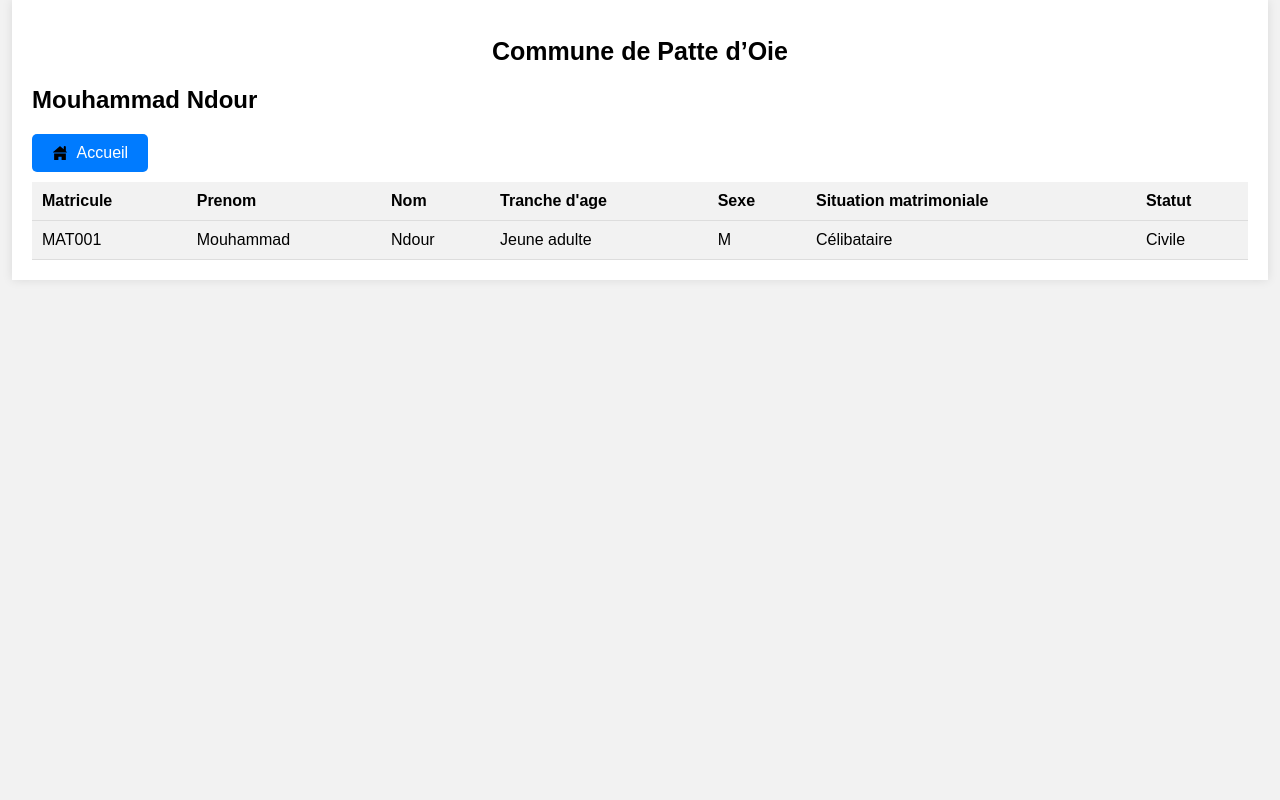
After one commit to ndourmouhammad/Enr-lement-des-membres-de-la-commune, a PHP site: page /read.php?matricule=MAT001 in a window 1280 px wide. The commit adds this page. Run offline with PHP 8.4, Linux system fonts and the light colour scheme; data comes from the database, SQL or seed files in the repository.

Commit message:
ajout de la page détails de chaque membre

```diff
--- a/crud.interface.php
+++ b/crud.interface.php
@@ -4,4 +4,5 @@ interface Icrud{
     public function update();
     public function delete();
     public function read();
+    public function afficherDetails($matricule);
 }
--- a/membre.class.php
+++ b/membre.class.php
@@ -136,4 +136,17 @@ class Membre implements Icrud
     {
 
     }
+    public function afficherDetails($matricule)
+    {
+        try {
+            $sql="SELECT * FROM membre WHERE matricule = :matricule";
+            $req=$this->cnx->prepare($sql);
+            $req->bindValue(':matricule', $matricule);
+            $req->execute();
+            $membres = $req->fetch(PDO::FETCH_ASSOC);
+            return $membres;
+         } catch (PDOException $erreur) {
+            die("Erreur !: " . $erreur->getMessage() . "<br/>");
+         }
+    }
 }
--- /dev/null
+++ b/read.php
@@ -0,0 +1,55 @@
+<?php
+require_once("config.php");
+
+
+$matricule = $_GET['matricule'];
+
+$results = $membre->afficherDetails($matricule);
+?>
+</html><!DOCTYPE html>
+<html lang="en">
+<head>
+    <meta charset="UTF-8">
+    <meta http-equiv="X-UA-Compatible" content="IE=edge">
+    <meta name="viewport" content="wmatriculeth=device-wmatriculeth, initial-scale=1.0">
+    <title>Gestion des membres de la commune de Patte d'd’Oie</title>
+    <link rel="stylesheet" href="style.css">
+</head>
+<body>
+    <div class="container">
+        <h1>Commune de Patte d’Oie</h1>
+        <h2>
+        <?php echo $results['prenom']; echo' '; echo $results['nom'];?>
+        </h2>
+        <a href="index.php" class="Btn_add"> <img src="images/home.svg"> Accueil</a>
+
+        <table>
+            <tr matricule="items">
+                <th>Matricule</th>
+                <th>Prenom</th>
+                <th>Nom</th>
+                <th>Tranche d'age</th>
+                <th>Sexe</th>
+                <th>Situation matrimoniale</th>
+                <th>Statut</th>
+            </tr>
+            <?php
+
+            ?>
+                            <tr>
+                                <td><?= $results['matricule'] ?></td>
+                                <td><?= $results['prenom'] ?></td>
+                                <td><?= $results['nom'] ?></td>
+                                <td><?= $results['trancheAge'] ?></td>
+                                <td><?= $results['sexe'] ?></td>
+                                <td><?= $results['situationMatrimoniale'] ?></td>
+                                <td><?= $results['statut'] ?></td>
+                            </tr>
+            <?php
+
+
+            ?>
+        </table>
+    </div>
+</body>
+</html>
--- a/style.css
+++ b/style.css
@@ -93,7 +93,10 @@ select {
     border-radius: 4px;
     box-sizing: border-box; /* Pour inclure la bordure dans la largeur */
 }
-
+.confirm {
+    display: flex;
+    justify-content:space-between
+}
 button[type="submit"] {
     background-color: #4CAF50;
     color: white;
@@ -106,3 +109,12 @@ button[type="submit"] {
 button[type="submit"]:hover {
     background-color: #45a049;
 }
+
+button[type="cancel"] {
+    background-color: red;
+    color: white;
+    padding: 10px 20px;
+    border: none;
+    border-radius: 4px;
+    cursor: pointer;
+}
```
Also changed, not shown: create.php (+6 -1 lines), index.php (+12 -12 lines), images/cancel.svg (added), images/detail.svg (added), images/home.svg (added).
